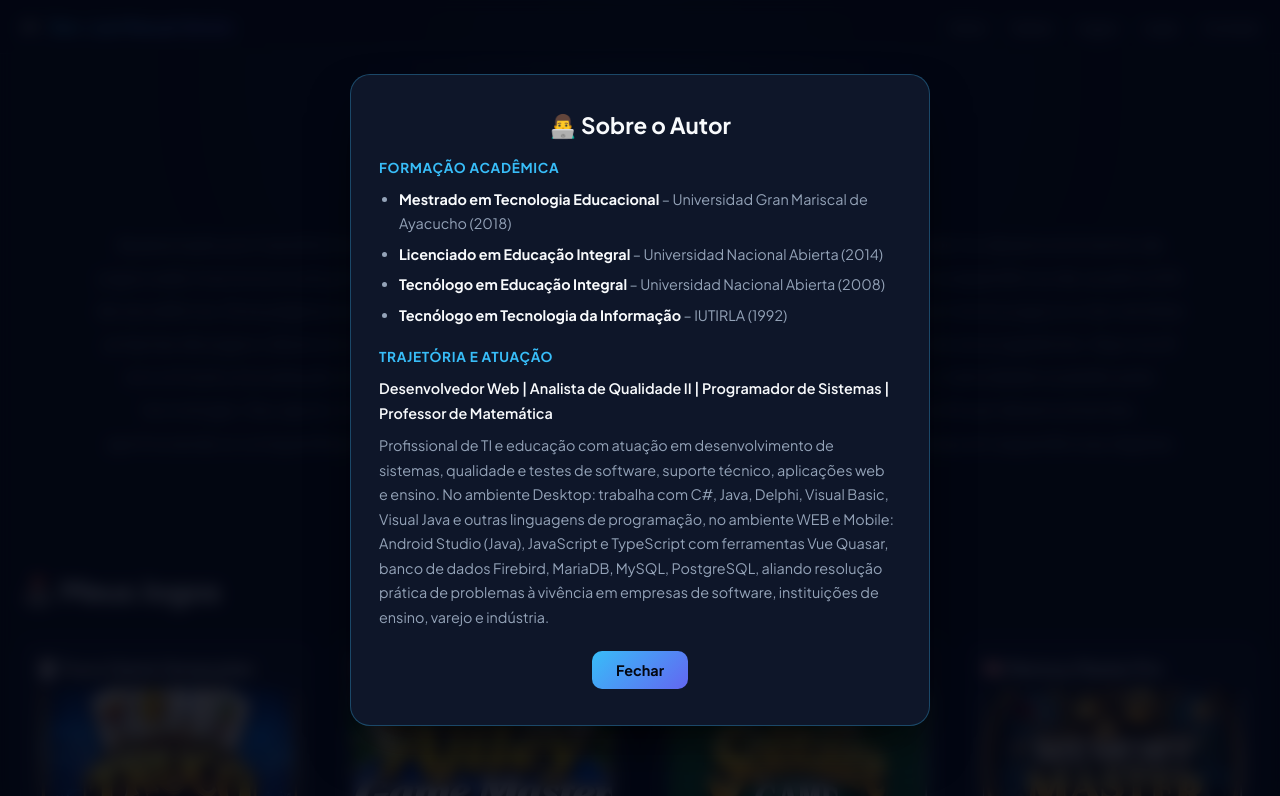
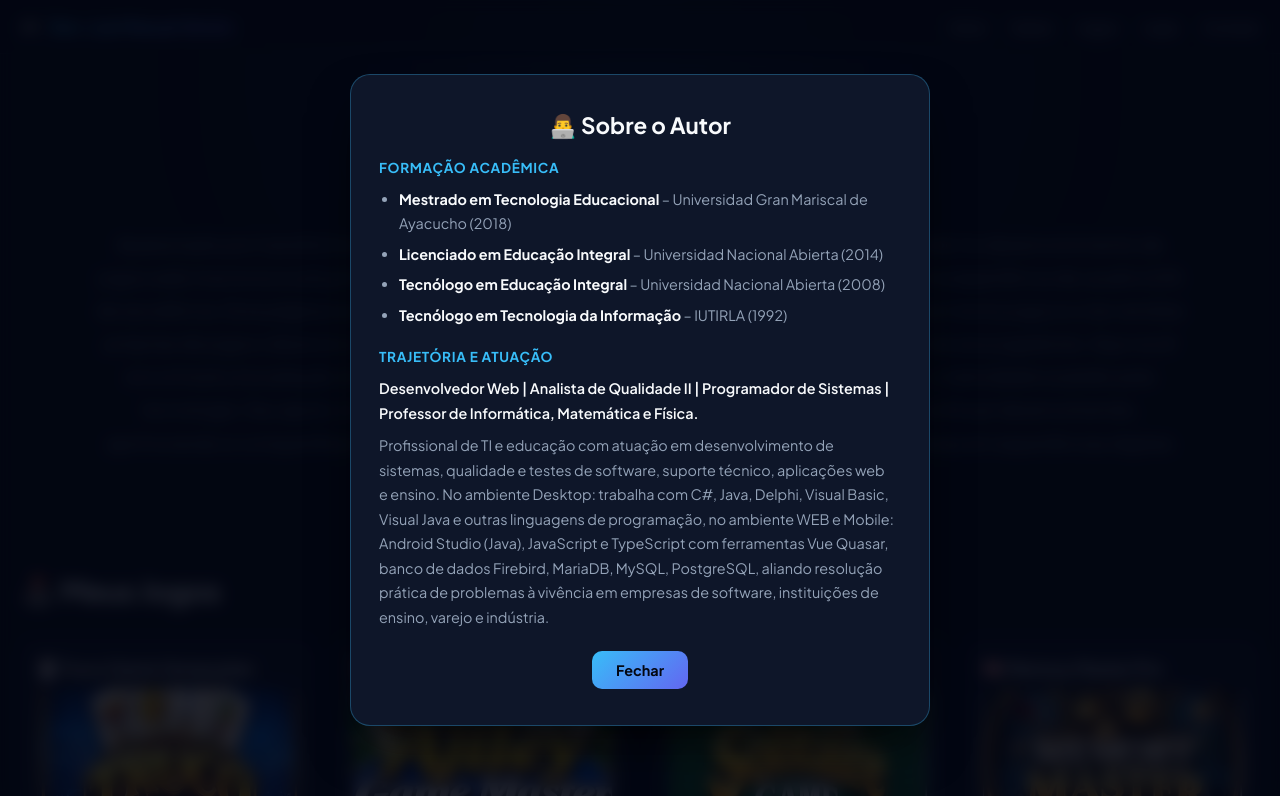
Before and after one commit to LuisGimon1972/meusitedev, a plain HTML site: page index.html in a window 1280 px wide. Both pictures are taken after a click on the link "Sobre". Shown: the top 796 px of the page. Drawn offline with Linux system fonts and the light colour scheme.

Commit message:
Informatica

```diff
--- a/index.html
+++ b/index.html
@@ -1322,7 +1322,7 @@ header {
 
             <div class="bio-section-label">Trajetória e Atuação</div>
             <p class="bio-role-title">
-                Desenvolvedor Web | Analista de Qualidade II | Programador de Sistemas | Professor de Matemática
+                Desenvolvedor Web | Analista de Qualidade II | Programador de Sistemas | Professor de Informática, Matemática e Física.
             </p>
             <p style="margin-bottom: 0;">
                 Profissional de TI e educação com atuação em desenvolvimento de sistemas, qualidade e testes de software, suporte técnico, aplicações web e ensino. No ambiente Desktop: trabalha com C#, Java, Delphi, Visual Basic, Visual Java e outras linguagens de programação, no ambiente WEB e Mobile: Android Studio (Java), JavaScript e TypeScript com ferramentas Vue Quasar, banco de dados Firebird, MariaDB, MySQL, PostgreSQL, aliando resolução prática de problemas à vivência em empresas de software, instituições de ensino, varejo e indústria.
```
